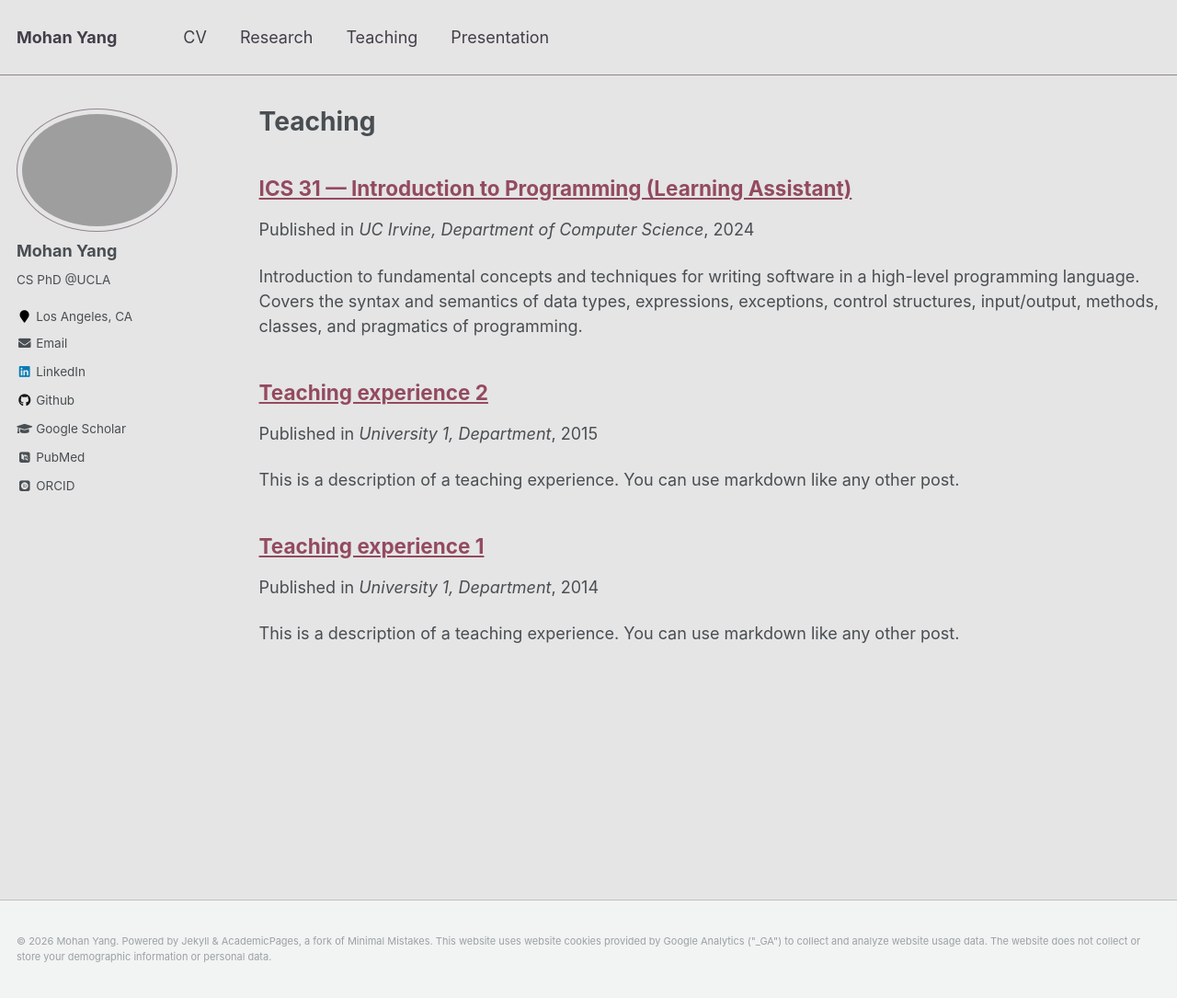
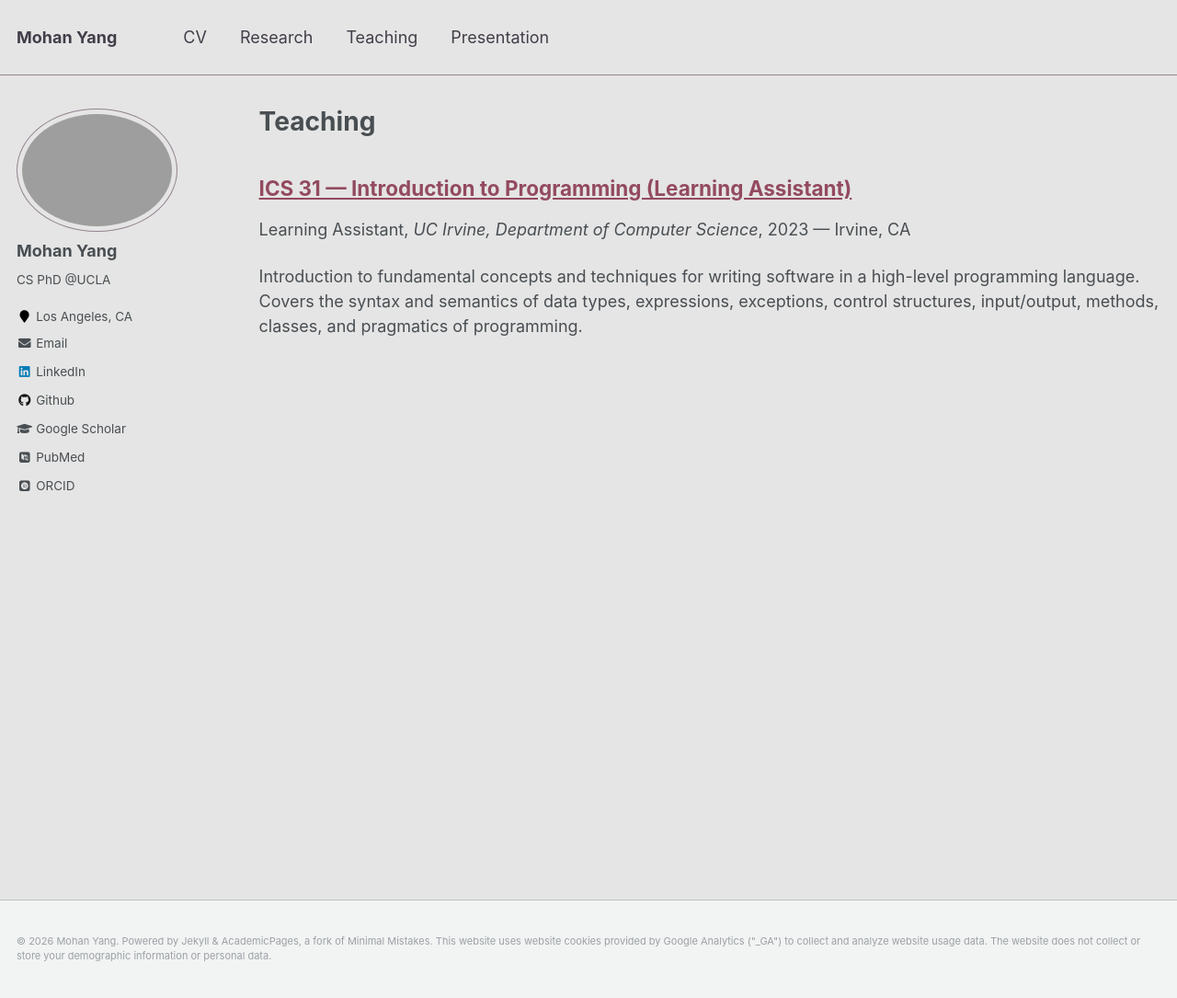
Before and after one commit to MohanYang03/mohanyang03.github.io, a Jekyll site: the page built from _pages/teaching.md, in a window 1280 px wide and 1098 px high. Shown: the top 1085 px of the window at 92% size. Built offline with Jekyll 4.4.1, drawn with Linux system fonts in a browser that asks for light colours; some web fonts are replaced; a script bundle is joined from its source files by our own code.

Commit message:
update format

```diff
--- a/_includes/archive-single.html
+++ b/_includes/archive-single.html
@@ -38,7 +38,11 @@
       <p class="page__meta"><i class="fa fa-clock-o" aria-hidden="true"></i> {% include read-time.html %}</p>
     {% endif %}
 
-    {% if post.venue and post.date %}
+    {% if post.collection == 'teaching' and post.venue %}
+      <p>{% if post.type %}{{ post.type }}, {% endif %}<i>{{ post.venue }}</i>{% if post.date %}, {{ post.date | default: "1900-01-01" | date: "%Y" }}{% endif %}{% if post.location %} — {{ post.location }}{% endif %}</p>
+    {% elsif post.collection == 'publications' and post.venue and post.date %}
+      <p>Published in <i>{{ post.venue }}</i>, {{ post.date | default: "1900-01-01" | date: "%Y" }} </p>
+    {% elsif post.venue and post.date %}
       <p>Published in <i>{{ post.venue }}</i>, {{ post.date | default: "1900-01-01" | date: "%Y" }} </p>
     {% elsif post.date %}
       <p class="page__date"><strong><i class="fa fa-fw fa-calendar" aria-hidden="true"></i> {{ site.data.ui-text[site.locale].date_label | default: "Published:" }}</strong> <time datetime="{{ post.date | default: "1900-01-01" | date_to_xmlschema }}">{{ post.date | default: "1900-01-01" | date: "%B %d, %Y" }}</time></p>
--- a/_layouts/single.html
+++ b/_layouts/single.html
@@ -34,7 +34,11 @@ layout: default
           <p class="page__date"><strong><i class="fa fa-fw fa-calendar" aria-hidden="true"></i> {{ site.data.ui-text[site.locale].date_label | default: "Published:" }}</strong> <time datetime="{{ page.modified | date: "%Y-%m-%d" }}">{{ page.modified | date: "%B %d, %Y" }}</time></p>
         {% endif %}
 
-        {% if page.venue and page.date %}
+        {% if page.collection == 'teaching' and page.venue %}
+          <p>{% if page.type %}{{ page.type }}, {% endif %}<i>{{ page.venue }}</i>{% if page.date %}, {{ page.date | default: "1900-01-01" | date: "%Y" }}{% endif %}{% if page.location %} — {{ page.location }}{% endif %}</p>
+        {% elsif page.collection == 'publications' and page.venue and page.date %}
+          <p>Published in <i>{{ page.venue }}</i>, {{ page.date | default: "1900-01-01" | date: "%Y" }} </p>
+        {% elsif page.venue and page.date %}
           <p>Published in <i>{{ page.venue }}</i>, {{ page.date | default: "1900-01-01" | date: "%Y" }} </p>
         {% elsif page.date %}
           <p class="page__date"><strong><i class="fa fa-fw fa-calendar" aria-hidden="true"></i> {{ site.data.ui-text[site.locale].date_label | default: "Published:" }}</strong> <time datetime="{{ page.date | date_to_xmlschema }}">{{ page.date | default: "1900-01-01" | date: "%B %d, %Y" }}</time></p>
--- a/_teaching/2014-spring-teaching-1.md
+++ /dev/null
@@ -1,20 +0,0 @@
----
-title: "Teaching experience 1"
-collection: teaching
-type: "Undergraduate course"
-permalink: /teaching/2014-spring-teaching-1
-venue: "University 1, Department"
-date: 2014-01-01
-location: "City, Country"
----
-
-This is a description of a teaching experience. You can use markdown like any other post.
-
-Heading 1
-======
-
-Heading 2
-======
-
-Heading 3
-======
--- a/_teaching/2015-spring-teaching-2.md
+++ /dev/null
@@ -1,20 +0,0 @@
----
-title: "Teaching experience 2"
-collection: teaching
-type: "Workshop"
-permalink: /teaching/2015-spring-teaching-1
-venue: "University 1, Department"
-date: 2015-01-01
-location: "City, Country"
----
-
-This is a description of a teaching experience. You can use markdown like any other post.
-
-Heading 1
-======
-
-Heading 2
-======
-
-Heading 3
-======
--- a/_teaching/ics-31-leaning-assistant.md
+++ b/_teaching/ics-31-leaning-assistant.md
@@ -4,7 +4,7 @@ collection: teaching
 type: "Learning Assistant"
 permalink: /teaching/ics-31-introduction-to-programming/
 venue: "UC Irvine, Department of Computer Science"
-date: 2024-01-01
+date: 2023-09-15
 location: "Irvine, CA"
 ---
 Introduction to fundamental concepts and techniques for writing software in a high-level programming language. Covers the syntax and semantics of data types, expressions, exceptions, control structures, input/output, methods, classes, and pragmatics of programming.
```
